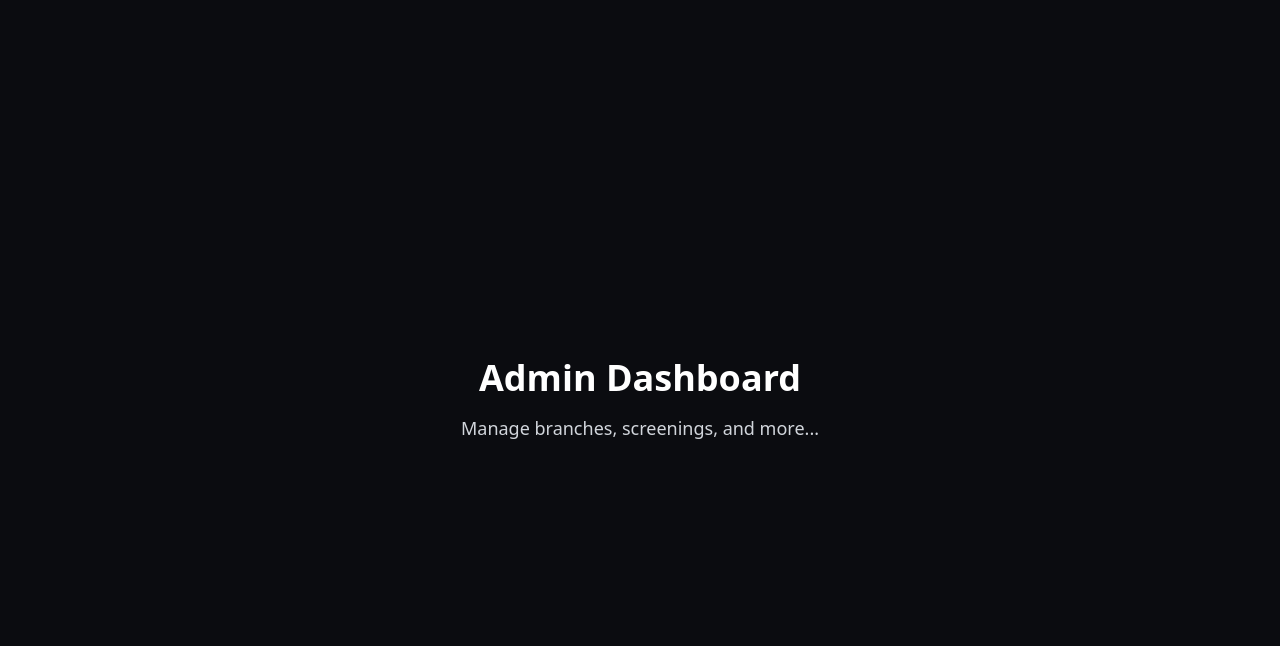
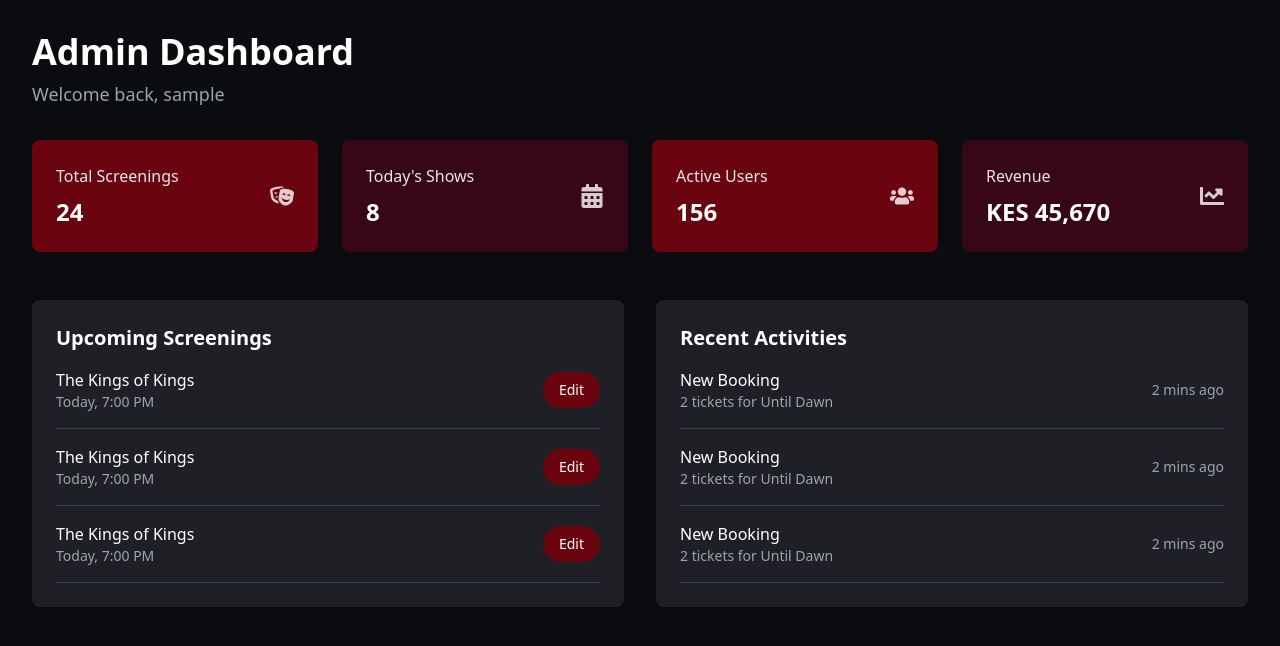
Before and after one commit to Thomus11/movie-site, a React (Vite) app in the folder client/: page /admin-dashboard in a window 1280 px wide. Shown: the top 646 px of the page. Built offline with nearby package versions, Linux system fonts and the light colour scheme; sample sign-in values are in the browser's storage.

Commit message:
finished assigned task of creating an admin and user dashboard

```diff
--- a/client/src/Pages/admin/AdminAuthPage.jsx
+++ b/client/src/Pages/admin/AdminAuthPage.jsx
@@ -1,15 +1,24 @@
 // AdminAuthPage.jsx
-import React, { useState } from "react";
+import React, { useState, useEffect } from "react";
 import { useNavigate } from "react-router-dom";
+import { useAuth } from "../../contexts/AuthContext";
 
 export default function AdminAuthPage({ onVerify }) {
   const navigate = useNavigate();
+  const { currentUser } = useAuth();
   const [branch, setBranch] = useState("");
   const [adminCode, setAdminCode] = useState("");
 
+  useEffect(() => {
+    // Redirect if not logged in or not an admin
+    if (!currentUser || currentUser.role !== "admin") {
+      navigate('/');
+    }
+  }, [currentUser, navigate]);
+
   const handleSubmit = (e) => {
     e.preventDefault();
-    if (adminCode === process.env.REACT_APP_ADMIN_CODE || adminCode === "SECRET123") {
+    if (adminCode === import.meta.env.VITE_ADMIN_CODE || adminCode === "SECRET123") {
       if (onVerify) {
         onVerify();
       }
@@ -18,6 +27,8 @@ export default function AdminAuthPage({ onVerify }) {
       alert("Invalid Admin Code");
     }
   };
+
+  if (!currentUser || currentUser.role !== "admin") return null;
 
   return (
     <div className="min-h-screen flex items-center justify-center bg-[#0B0C10] text-white">
--- a/client/src/Pages/admin/AdminDashboard.jsx
+++ b/client/src/Pages/admin/AdminDashboard.jsx
@@ -1,7 +1,8 @@
 // AdminDashboard.jsx
-import React from "react";
+import React, { useState } from "react";
 import { useAuth } from "../../contexts/AuthContext";
 import { useNavigate } from "react-router-dom";
+import { FaTheaterMasks, FaCalendarAlt, FaUsers, FaChartLine } from "react-icons/fa";
 
 export default function AdminDashboard() {
   const { currentUser } = useAuth();
@@ -12,11 +13,76 @@ export default function AdminDashboard() {
     navigate('/');
     return null;
   }
+
+  const stats = [
+    { title: "Total Screenings", value: "24", icon: FaTheaterMasks, color: "bg-[#6a040f]" },
+    { title: "Today's Shows", value: "8", icon: FaCalendarAlt, color: "bg-[#370617]" },
+    { title: "Active Users", value: "156", icon: FaUsers, color: "bg-[#6a040f]" },
+    { title: "Revenue", value: "KES 45,670", icon: FaChartLine, color: "bg-[#370617]" }
+  ];
+
   return (
-    <div className="min-h-screen bg-[#0B0C10] text-white flex flex-col items-center justify-center">
-      <h1 className="text-4xl font-bold mb-4">Admin Dashboard</h1>
-      <p className="text-lg text-gray-300">Manage branches, screenings, and more...</p>
-      {/* Later we can add cards, tables, etc */}
+    <div className="min-h-screen bg-[#0B0C10] text-white p-8">
+      {/* header */}
+      <div className="max-w-7xl mx-auto">
+        <h1 className="text-4xl font-bold mb-2">Admin Dashboard</h1>
+        <p className="text-lg text-gray-400 mb-8">Welcome back, {currentUser.username}</p>
+
+        {/* Stats Grid */}
+        <div className="grid grid-cols-1 md:grid-cols-2 lg:grid-cols-4 gap-6 mb-12">
+          {stats.map((stat, index) => (
+            <div
+              key={index}
+              className={`${stat.color} rounded-lg p-6 transition-transform hover:scale-105`}
+            >
+              <div className="flex items-center justify-between">
+                <div>
+                  <p className="text-gray-200 mb-2">{stat.title}</p>
+                  <h3 className="text-2xl font-bold">{stat.value}</h3>
+                </div>
+                <stat.icon size={24} className="text-white opacity-80" />
+              </div>
+            </div>
+          ))}
+        </div>
+
+        {/* Quick Actions */}
+        <div className="grid grid-cols-1 md:grid-cols-2 gap-8">
+          {/* Upcoming Screenings */}
+          <div className="bg-[#1F2025] rounded-lg p-6">
+            <h2 className="text-xl font-semibold mb-4">Upcoming Screenings</h2>
+            <div className="space-y-4">
+              {[1, 2, 3].map((_, index) => (
+                <div key={index} className="flex items-center justify-between border-b border-gray-700 pb-4">
+                  <div>
+                    <h3 className="font-medium">The Kings of Kings</h3>
+                    <p className="text-sm text-gray-400">Today, 7:00 PM</p>
+                  </div>
+                  <button className="text-sm bg-[#6a040f] px-4 py-2 rounded-full hover:bg-[#370617] transition">
+                    Edit
+                  </button>
+                </div>
+              ))}
+            </div>
+          </div>
+
+          {/* Recent Activities */}
+          <div className="bg-[#1F2025] rounded-lg p-6">
+            <h2 className="text-xl font-semibold mb-4">Recent Activities</h2>
+            <div className="space-y-4">
+              {[1, 2, 3].map((_, index) => (
+                <div key={index} className="flex items-center justify-between border-b border-gray-700 pb-4">
+                  <div>
+                    <h3 className="font-medium">New Booking</h3>
+                    <p className="text-sm text-gray-400">2 tickets for Until Dawn</p>
+                  </div>
+                  <span className="text-sm text-gray-400">2 mins ago</span>
+                </div>
+              ))}
+            </div>
+          </div>
+        </div>
+      </div>
     </div>
   );
 }
--- a/client/src/Pages/user/UserDashboard.jsx
+++ b/client/src/Pages/user/UserDashboard.jsx
@@ -72,6 +72,11 @@ export default function UserDashboard() {
   const { currentUser } = useAuth();
   const navigate = useNavigate();
   const [selectedMovie, setSelectedMovie] = useState(null);
+  const [availableMovies, setAvailableMovies] = useState([]);
+  const [comingSoonMovies, setComingSoonMovies] = useState([]);
+  const [branches, setBranches] = useState([]);
+  const [loading, setLoading] = useState(true);
+  const [error, setError] = useState(null);
 
   useEffect(() => {
     if (!currentUser) {
@@ -79,7 +84,37 @@ export default function UserDashboard() {
     }
   }, [currentUser, navigate]);
 
+  useEffect(() => {
+    const fetchData = async () => {
+      try {
+        // Fetch available movies
+        const moviesResponse = await fetch('/api/movies/available');
+        const moviesData = await moviesResponse.json();
+        setAvailableMovies(moviesData);
+
+        // Fetch coming soon movies
+        const comingSoonResponse = await fetch('/api/movies/coming-soon');
+        const comingSoonData = await comingSoonResponse.json();
+        setComingSoonMovies(comingSoonData);
+
+        // Fetch branches
+        const branchesResponse = await fetch('/api/branches');
+        const branchesData = await branchesResponse.json();
+        setBranches(branchesData);
+
+        setLoading(false);
+      } catch (err) {
+        setError('Failed to fetch data');
+        setLoading(false);
+      }
+    };
+
+    fetchData();
+  }, []);
+
   if (!currentUser) return null;
+  if (loading) return <div className="min-h-screen bg-[#0B0C10] text-white flex items-center justify-center">Loading...</div>;
+  if (error) return <div className="min-h-screen bg-[#0B0C10] text-white flex items-center justify-center">{error}</div>;
 
   return (
     <div className="bg-[#0B0C10] min-h-screen pb-20">
```
